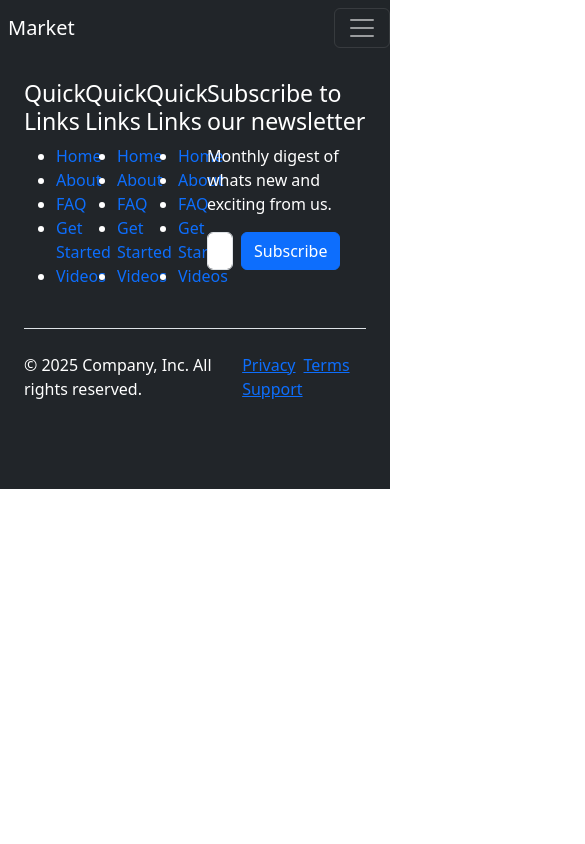
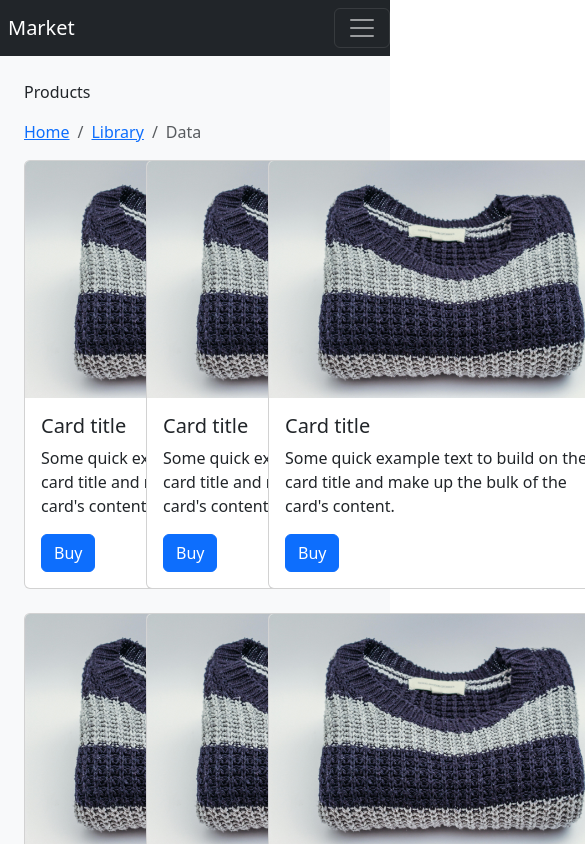
Before and after one commit to codedevlalit/LeadCommerce, an Angular app: page /product-list/pexels-dom-j-7304-45982.jpg in a window 390 px wide. Before the commit this address led to /. Shown: the top 844 px of the page, 585 px wide, since content can reach past the window. Built offline with nearby package versions, Linux system fonts and the light colour scheme.

Commit message:
15 set routing for smartphone laptop and clothes

```diff
--- a/src/app/app.routes.ts
+++ b/src/app/app.routes.ts
@@ -6,6 +6,6 @@ import { AboutUsComponent } from './about-us/about-us.component';
 export const routes: Routes = [
     { path: '', redirectTo: '/home', pathMatch: 'full' },
     { path: 'home', component: HomeComponent },
-    { path: 'product-list', component: ProductListComponent },
+    { path: 'product-list/:category', component: ProductListComponent },
     { path: 'about-us', component: AboutUsComponent },
 ];
--- a/src/app/product-list/product-list.component.html
+++ b/src/app/product-list/product-list.component.html
@@ -14,7 +14,7 @@
         {
             <div class="col-4 mb-4">
                 <div class="card" style="width: 22rem;">
-                    <img src="assets/images/pexels-jessbaileydesign-788946.jpg" class="card-img-top" alt="...">
+                    <img [src]="item.src" class="card-img-top" alt="...">
                     <div class="card-body">
                       <h5 class="card-title">Card title</h5>
                       <p class="card-text">Some quick example text to build on the card title and make up the bulk of the card's content.</p>
--- a/src/app/product-list/product-list.component.ts
+++ b/src/app/product-list/product-list.component.ts
@@ -1,4 +1,5 @@
-import { Component } from '@angular/core';
+import { Component, ChangeDetectorRef } from '@angular/core';
+import { ActivatedRoute, NavigationStart, Router, Event } from '@angular/router';
 
 @Component({
   selector: 'app-product-list',
@@ -8,6 +9,35 @@ import { Component } from '@angular/core';
 })
 export class ProductListComponent {
 
-  items = [ 1, 2, 3, 4, 5, 6, 7, 8, 9, 10 ];
+  category: string = '';
+  items = [{ id: 1, src: `assets/images/${this.category}`, title: 'Product 1', price: 100 }];
+
+  constructor(private router: Router, private route: ActivatedRoute, private cd: ChangeDetectorRef) {
+
+  }
+
+  ngOnInit() {
+    this.route.params.subscribe(params => { this.category = params['category']; });
+
+    this.items = [
+      { id: 1, src: `assets/images/${this.category}`, title: 'Product 1', price: 100 },
+      { id: 2, src: `assets/images/${this.category}`, title: 'Product 1', price: 100 },
+      { id: 3, src: `assets/images/${this.category}`, title: 'Product 1', price: 100 },
+      { id: 4, src: `assets/images/${this.category}`, title: 'Product 1', price: 100 },
+      { id: 5, src: `assets/images/${this.category}`, title: 'Product 1', price: 100 },
+      { id: 6, src: `assets/images/${this.category}`, title: 'Product 1', price: 100 },
+      { id: 7, src: `assets/images/${this.category}`, title: 'Product 1', price: 100 },
+      { id: 8, src: `assets/images/${this.category}`, title: 'Product 1', price: 100 },
+      { id: 8, src: `assets/images/${this.category}`, title: 'Product 1', price: 100 },
+      { id: 10, src: `assets/images/${this.category}`, title: 'Product 1', price: 100 },
+    ];
+
+    this.router.events.subscribe((event: Event) => {
+      if (event instanceof NavigationStart) {
+        this.route.params.subscribe(params => { this.category = params['category']; });
+        this.cd.detectChanges();
+      }
+    });
+  }
 
 }
--- a/src/app/shared/header/header.component.html
+++ b/src/app/shared/header/header.component.html
@@ -7,25 +7,15 @@
     <div class="collapse navbar-collapse" id="navbarSupportedContent">
       <ul class="navbar-nav mr-auto">
         <li class="nav-item active">
-          <a class="nav-link" href="/product-list">Smartphones <span class="sr-only"></span></a>
+          <a class="nav-link" [routerLink]="['/product-list', 'pexels-jessbaileydesign-788946.jpg']" >Smartphones <span class="sr-only"></span></a>
         </li>
 
         <li class="nav-item">
-          <a class="nav-link" href="#">Laptops</a>
+          <a class="nav-link" [routerLink]="['/product-list', 'pexels-tuurt-812264.jpg']">Laptops</a>
         </li>
-        <!-- <li class="nav-item dropdown">
-          <a class="nav-link dropdown-toggle" href="#" id="navbarDropdown" role="button" data-toggle="dropdown" aria-haspopup="true" aria-expanded="false">
-            Dropdown
-          </a>
-          <div class="dropdown-menu" aria-labelledby="navbarDropdown">
-            <a class="dropdown-item" href="#">Action</a>
-            <a class="dropdown-item" href="#">Another action</a>
-            <div class="dropdown-divider"></div>
-            <a class="dropdown-item" href="#">Something else here</a>
-          </div>
-        </li> -->
+
         <li class="nav-item">
-          <a class="nav-link" href="#">Clothes</a>
+          <a class="nav-link" [routerLink]="['/product-list', 'pexels-dom-j-7304-45982.jpg']">Clothes</a>
         </li>
         <li class="nav-item active">
           <a class="nav-link" href="/about-us">About Us <span class="sr-only"></span></a>
--- a/src/app/shared/header/header.component.ts
+++ b/src/app/shared/header/header.component.ts
@@ -1,6 +1,8 @@
 import { Component } from '@angular/core';
+import { RouterModule } from '@angular/router';
 
 @Component({
+  imports: [ RouterModule],
   selector: 'app-header',
   templateUrl: './header.component.html',
   styleUrl: './header.component.css'
```
